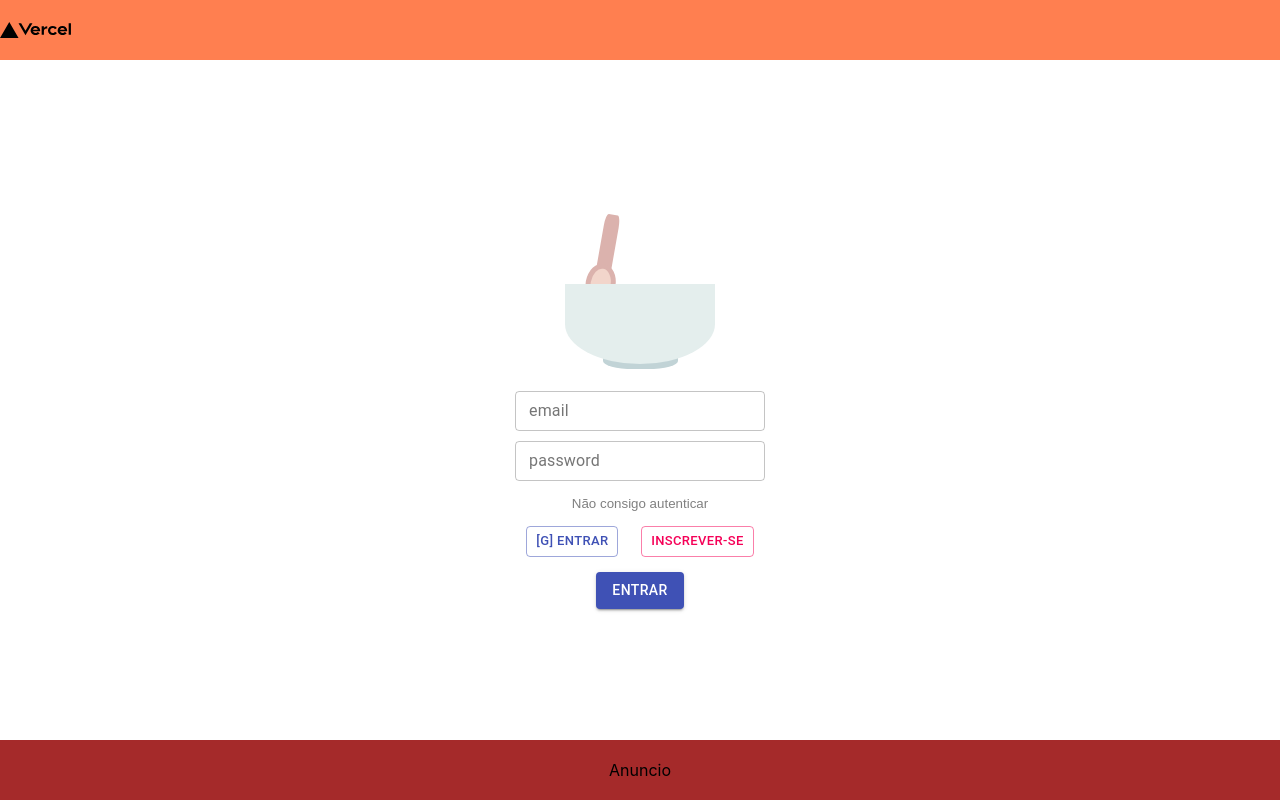
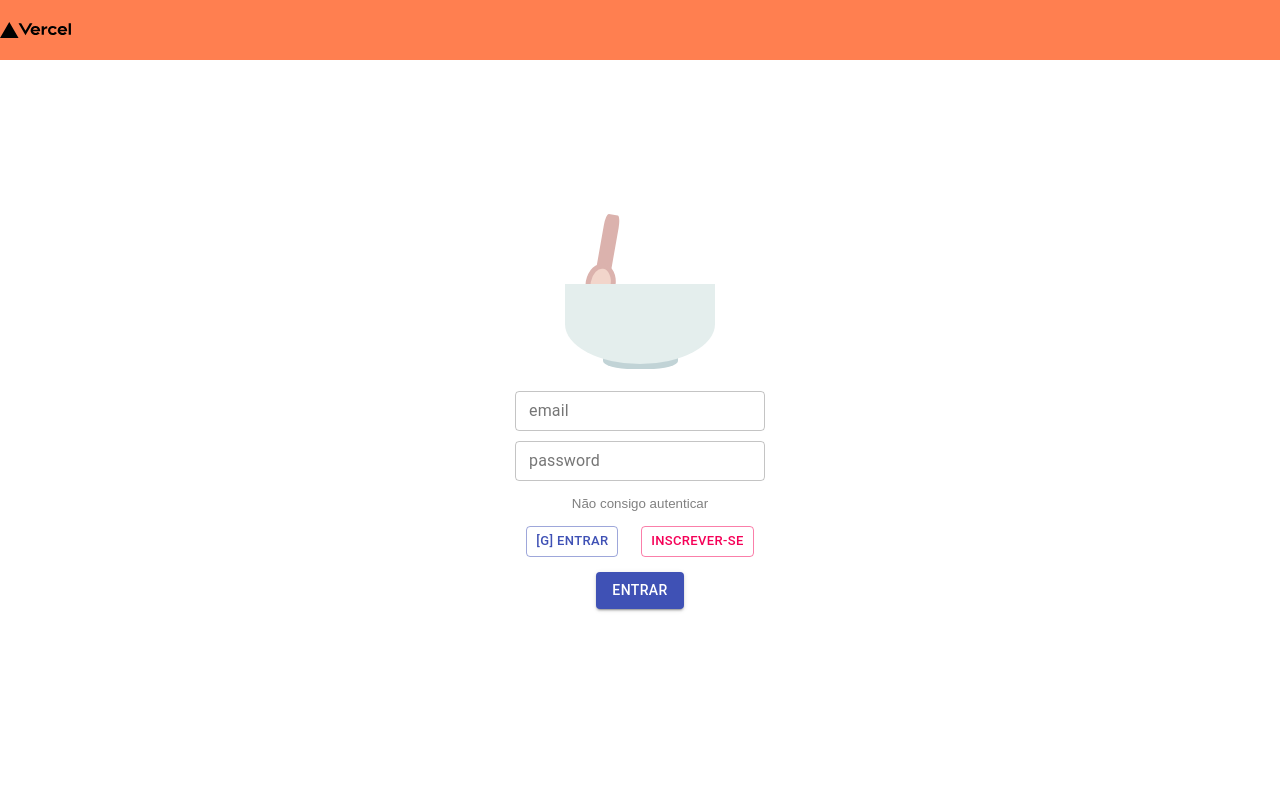
Before and after one commit to mugarate12/minhaReceitaFront, a Next.js app: page /authentication/login in a window 1280 px wide. Built offline with nearby package versions, Linux system fonts and the light colour scheme.

Commit message:
remove footer from login page

```diff
--- a/pages/authentication/login.tsx
+++ b/pages/authentication/login.tsx
@@ -12,12 +12,14 @@ export default function Login() {
   const [password, setPassword] = useState<string>('')
 
   return (
-    <div className={styles.container}>
+    <>
       <Head>
         <title>Login</title>
       </Head>
+
       <Header />
 
+      <div className={styles.container}>
         <Figure listOfStates={[email, password]}/>
 
         <form className={styles.formLogin}>
@@ -67,9 +69,7 @@ export default function Login() {
           Entrar
         </Button>
 
-      <footer className={styles.loginFooter}>
-        Anuncio
-      </footer>
       </div>
+    </>
   )
 }
--- a/styles/Login.module.css
+++ b/styles/Login.module.css
@@ -54,19 +54,3 @@
   justify-content: space-around;
   align-items: center;
 }
-
-.loginFooter {
-  position: absolute;
-  bottom: 0;
-  left: 0;
-
-  height: 60px;
-  width: 100%;
-
-  display: flex;
-  flex-direction: row;
-  align-items: center;
-  justify-content: center;
-
-  background-color: brown;
-}
```
Lines whose indentation alone changed are shown as unchanged.
